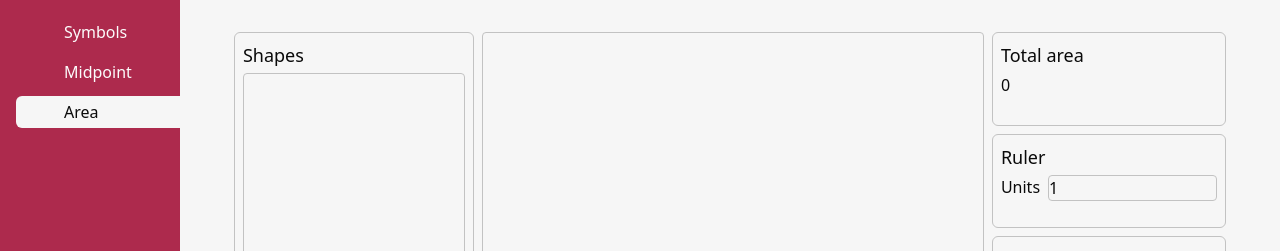
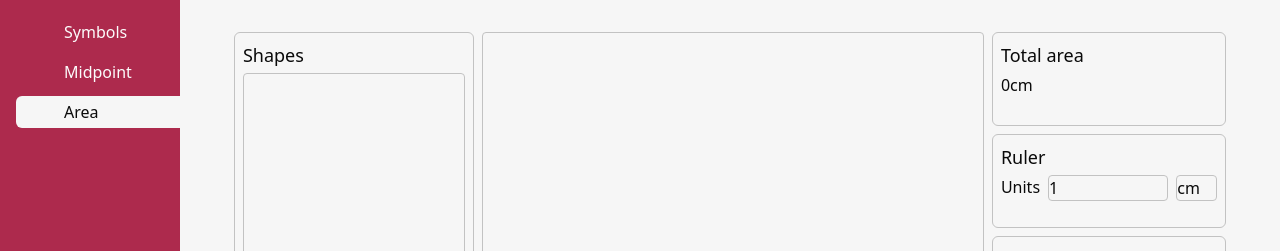
Before and after one commit to schebl/tools, a SvelteKit app: page /area in a window 1280 px wide. Shown: the top 251 px of the page. Built offline with nearby package versions, Linux system fonts and the light colour scheme.

Commit message:
Add real unit name

```diff
--- a/src/routes/area/+page.svelte
+++ b/src/routes/area/+page.svelte
@@ -17,6 +17,7 @@
     editor.tools.register(createRectTool, createEllipseTool, setRulerTool);
     editor.tools.register(addPointTool, pointManipulatorTool, controlManipulatorTool);
 
+    let unitName = $state("cm");
     let realUnitsInRuler = $state(1);
     let scale = $derived(realUnitsInRuler / (editor.ruler?.length ?? 1));
 
@@ -87,7 +88,7 @@
             {#if editor.selection.shape}
                 {@const shape = editor.selection.shape}
 
-                <div class="flex w-full flex-col gap-2">
+                <div class="flex max-w-full w-full flex-col gap-2">
                     <div class="flex justify-between gap-2">
                         <input
                             type="text"
@@ -96,10 +97,10 @@
                         >
                     </div>
 
-                    <div class="flex justify-between gap-2">
+                    <div class="flex justify-between gap-2 max-w-full">
                         <p>Area</p>
 
-                        <p>{scaledArea(shape.area, scale)}</p>
+                        <p class="wrap-anywhere">{scaledArea(shape.area, scale)}{unitName}</p>
                     </div>
 
                     <Button onclick={() => editor.removeShape(shape)}>
@@ -122,7 +123,7 @@
 
     <div class="grid grid-rows-5 gap-2 max-w-60">
         <Block heading="Total area">
-            <p>{scaledArea(editor.totalArea, scale)}</p>
+            <p class="wrap-anywhere">{scaledArea(editor.totalArea, scale)}{unitName}</p>
         </Block>
 
         <Block heading="Ruler">
@@ -134,7 +135,14 @@
                         bind:value={realUnitsInRuler}
                         class="w-full rounded-sm border border-border"
                         id="real-units"
+                        min="0"
                         type="number"
+                    >
+
+                    <input
+                        bind:value={unitName}
+                        class="w-1/3 rounded-sm border border-border"
+                        type="text"
                     >
                 </div>
             </div>
```
